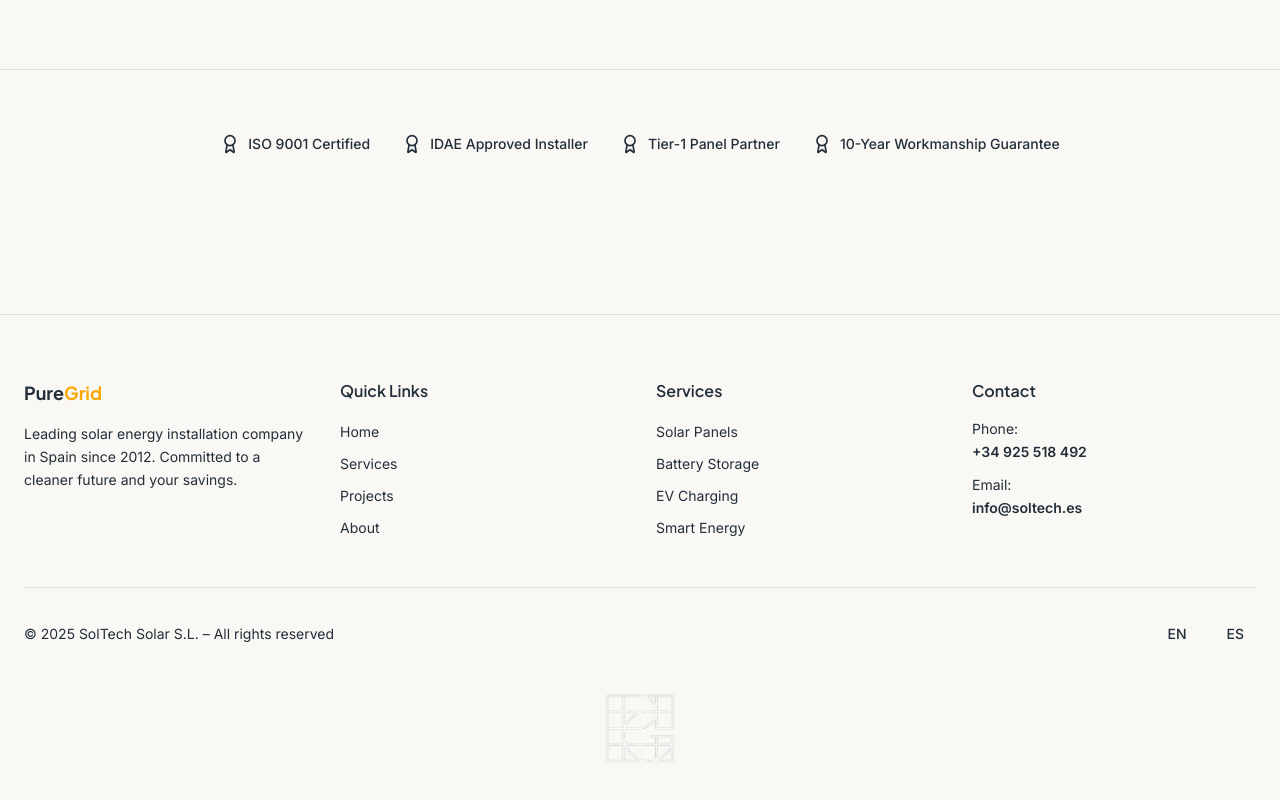
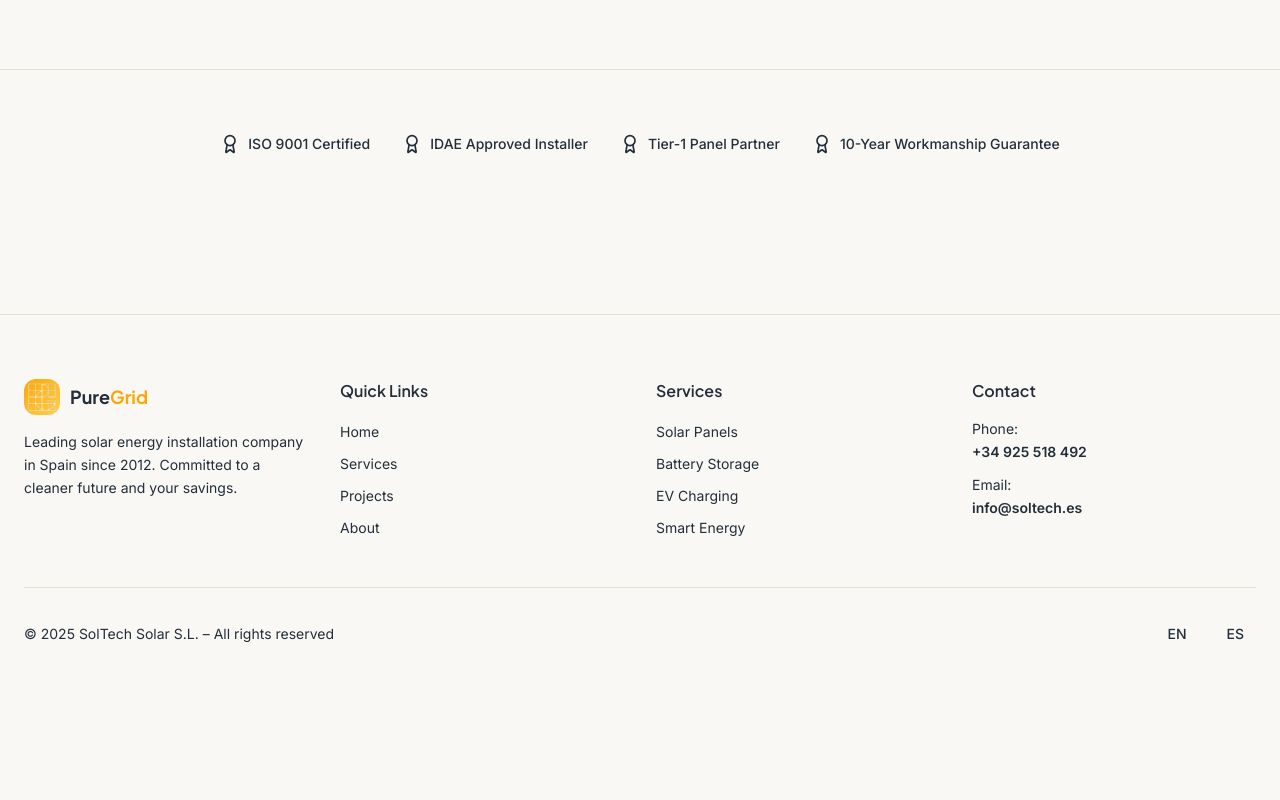
Before and after one commit to laqlan/solarsite2, a React (Vite) app: page /about in a window 1280 px wide. Shown: the part 1478-2278 px from the top of the page. After the commit the page ends 2190 px from the top, so only its background shows below. Built offline with nearby package versions, Linux system fonts and the light colour scheme.

Commit message:
Match footer logo and title exactly to header (rounded-xl gradient box with logo + PureGrid text)

```diff
--- a/src/components/Footer.tsx
+++ b/src/components/Footer.tsx
@@ -10,9 +10,14 @@ export default function Footer() {
         <div className="grid md:grid-cols-4 gap-8 mb-12">
           {/* Company Info */}
           <div>
-            <h3 className="font-bold text-lg mb-4" style={{ fontFamily: '"Plus Jakarta Sans", sans-serif', color: 'rgb(34, 46, 57)' }}>
-              Pure<span style={{ color: "rgb(250, 168, 5)" }}>Grid</span>
-            </h3>
+            <div className="flex items-center gap-2.5 mb-4">
+              <div className="h-9 w-9 rounded-xl flex items-center justify-center" style={{ background: "linear-gradient(135deg, rgb(250, 168, 5), rgb(255, 207, 77))" }}>
+                <img src="/images/logo.png" alt="Logo" className="h-8 w-8 object-contain" />
+              </div>
+              <span className="text-lg font-bold" style={{ fontFamily: '"Plus Jakarta Sans", sans-serif', color: 'rgb(34, 46, 57)' }}>
+                Pure<span style={{ color: "rgb(250, 168, 5)" }}>Grid</span>
+              </span>
+            </div>
             <p className="text-sm text-muted-foreground leading-relaxed">
               {t("footer.description")}
             </p>
@@ -159,12 +164,6 @@ export default function Footer() {
             </button>
             </div>
           </div>
-          {/* Logo Section */}
-          <div className="flex justify-center mt-8">
-            <div className="relative w-24 h-24 rounded-full bg-solar flex items-center justify-center">
-              <img src="/images/logo.png" alt="Logo" className="h-20 w-20 object-contain" />
-            </div>
-          </div>
         </div>
       </div>
     </footer>
```
